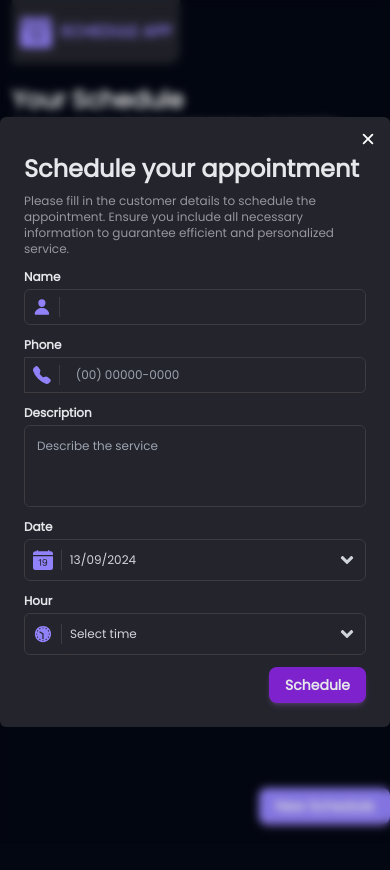
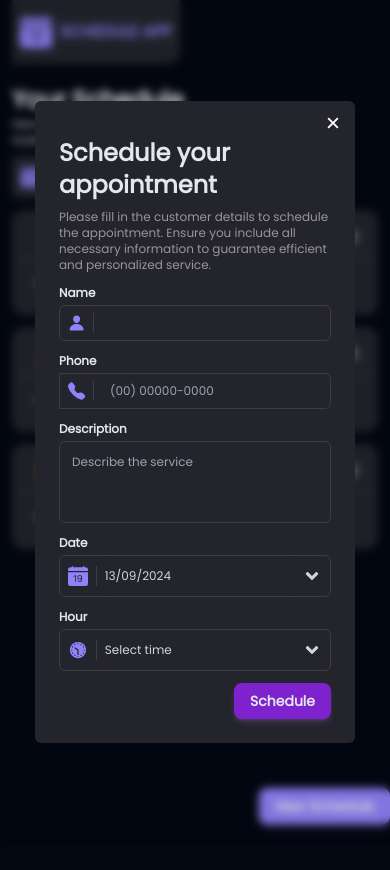
Before and after one commit to jeffersondrs/schedule-app, a Next.js app: page / in a window 390 px wide. Both pictures are taken after a click on the button "New Schedule". Shown: the top 870 px of the page. Built offline with nearby package versions, Linux system fonts and the light colour scheme.

Commit message:
fix: css mobile card overview

```diff
--- a/src/components/Modal.tsx
+++ b/src/components/Modal.tsx
@@ -14,7 +14,7 @@ export default function Modal({ children, isOpen, isClose }: ModalProps) {
     <>
       {isOpen && (
         <div className="fixed top-0 left-0 w-full h-full bg-black bg-opacity-10 z-40 flex justify-center items-center overflow-hidden backdrop-blur-sm">
-          <div className="bg-primary rounded-md relative md:max-w-lg">
+          <div className="bg-primary rounded-md relative w-full max-w-80 mx-5 md:mx-0">
             <button
               onClick={isClose}
               className="text-white text-right w-5 h-5 absolute top-3 right-3"
--- a/src/components/Schedule/OverviewModal.tsx
+++ b/src/components/Schedule/OverviewModal.tsx
@@ -43,7 +43,7 @@ const OverViewModal = ({
           Schedule Details:
         </p>
         {selectedSchedule ? (
-          <div className="flex flex-col justify-center md:items-center w-full sm:w-80">
+          <div className="flex flex-col justify-center md:items-center w-full">
             <div className="flex flex-row gap-2 p-2 w-full flex-wrap">
               <p className="tracking-wider text-xs font-bold text-gray-200">
                 Time:
@@ -68,11 +68,11 @@ const OverViewModal = ({
                 {formatPhone(selectedSchedule.phoneScheduleUser)}
               </p>
             </div>
-            <div className="flex flex-col gap-2 p-2 w-full flex-wrap">
+            <div className="flex flex-col gap-2 p-2 w-full flex-wrap ">
               <p className="tracking-wider text-xs font-bold text-gray-200">
                 Description:
               </p>
-              <p className="tracking-wider text-xs font-bold text-texting break-words text-wrap w-full">
+              <p className="tracking-wider text-xs font-bold text-texting break-words text-wrap w-full max-w-52">
                 {selectedSchedule.scheduleDescription}
               </p>
             </div>
```
